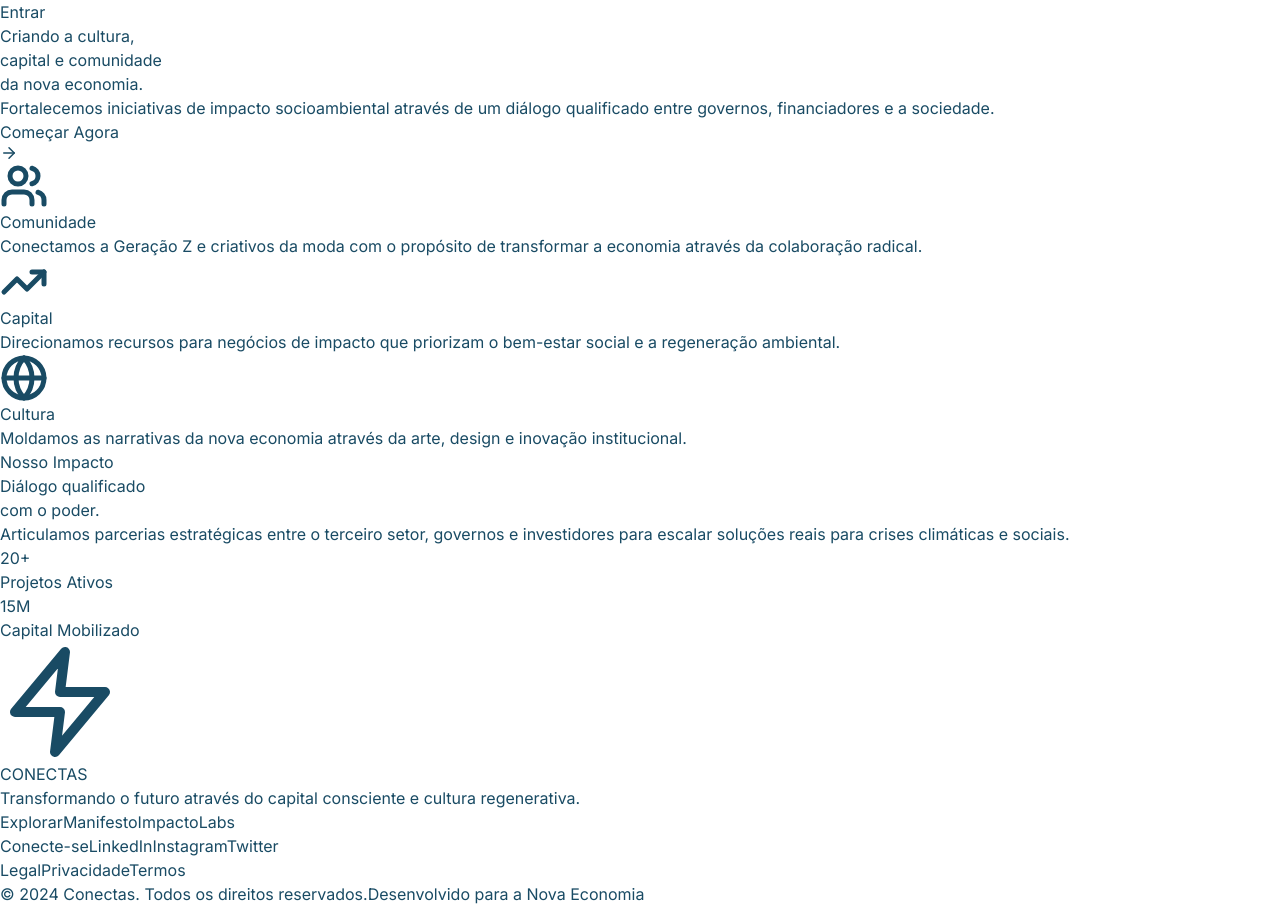
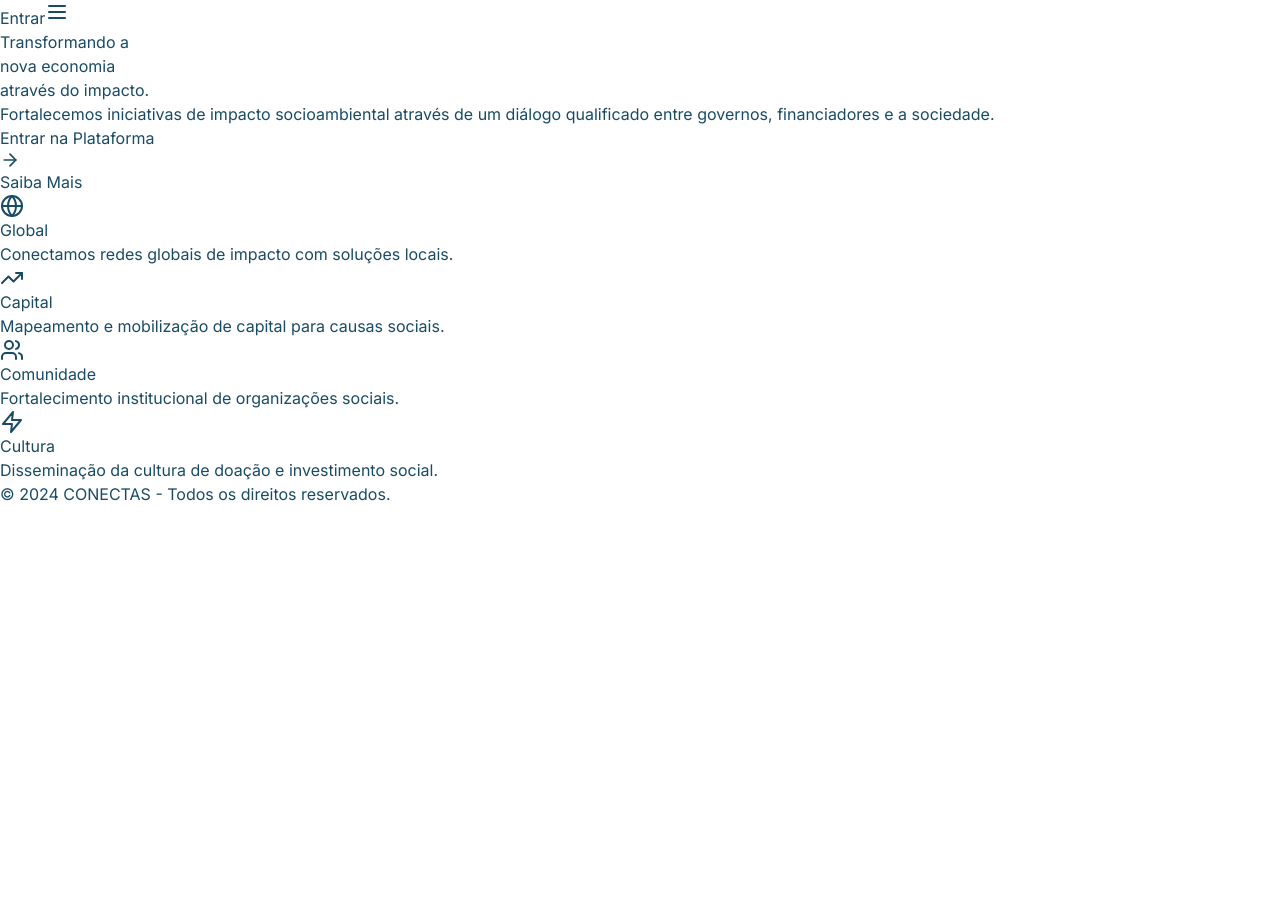
Before and after one commit to 1sbrobertoo/conectas-site, a Next.js app: page / in a window 1280 px wide. Shown: the part 348-1254 px from the top of the page. After the commit the page ends 854 px from the top, so only its background shows below. Built offline with nearby package versions, Linux system fonts and the light colour scheme.

Commit message:
Update page.tsx

```diff
--- a/app/page.tsx
+++ b/app/page.tsx
@@ -1,10 +1,13 @@
 import Link from 'next/link';
-import { ArrowRight, Globe, TrendingUp, Users, Zap } from 'lucide-react';
+import { ArrowRight, Globe, TrendingUp, Users, Zap, Menu, X } from 'lucide-react';
+import { useState } from 'react';
 
 export default function Home() {
+  const [isMenuOpen, setIsMenuOpen] = useState(false);
+
   return (
     <main className="min-h-screen bg-[#F0EEE9] font-sans text-[#939597] selection:bg-[#F5DF4D] selection:text-black">
-      {/* Sanity-inspired Navigation */}
+      {/* Navigation */}
       <nav className="fixed top-0 w-full z-[100] bg-[#F0EEE9]/80 backdrop-blur-xl border-b border-[#939597]/10">
         <div className="max-w-[1440px] mx-auto px-6 h-20 flex items-center justify-between">
           <Link href="/" className="flex items-center gap-4 group">
@@ -12,14 +15,11 @@ export default function Home() {
               src="/Conectas Logo.png"
               alt="Conectas Logo"
               className="h-10 w-auto transition-transform group-hover:scale-105"
-              onError={(e) => {
-                e.currentTarget.style.display = 'none';
-                e.currentTarget.nextElementSibling?.classList.remove('hidden');
-              }}
             />
-            <span className="hidden font-black text-2xl tracking-tighter text-[#00589B] group-hover:text-black transition-colors uppercase">CONECTAS</span>
+            <span className="hidden sm:block font-black text-2xl tracking-tighter text-[#00589B] group-hover:text-black transition-colors uppercase">CONECTAS</span>
           </Link>
 
+          {/* Desktop Links */}
           <div className="hidden lg:flex items-center gap-10 text-[11px] font-black uppercase tracking-[0.2em]">
             <Link href="#comunidade" className="hover:text-[#CF5C78] transition-colors">Comunidade</Link>
             <Link href="#capital" className="hover:text-[#F5DF4D] transition-colors">Capital</Link>
@@ -34,130 +34,102 @@ export default function Home() {
             >
               Entrar
             </Link>
+            <button className="lg:hidden" onClick={() => setIsMenuOpen(!isMenuOpen)}>
+              {isMenuOpen ? <X size={24} /> : <Menu size={24} />}
+            </button>
           </div>
         </div>
+
+        {/* Mobile Menu */}
+        {isMenuOpen && (
+          <div className="lg:hidden bg-[#F0EEE9] border-b border-[#939597]/10 px-6 py-8 flex flex-col gap-6 text-sm font-black uppercase tracking-widest animate-in fade-in slide-in-from-top-4">
+            <Link href="#comunidade" onClick={() => setIsMenuOpen(false)}>Comunidade</Link>
+            <Link href="#capital" onClick={() => setIsMenuOpen(false)}>Capital</Link>
+            <Link href="#cultura" onClick={() => setIsMenuOpen(false)}>Cultura</Link>
+            <Link href="#impacto" onClick={() => setIsMenuOpen(false)}>Impacto</Link>
+          </div>
+        )}
       </nav>
 
       {/* Hero Section */}
       <section className="pt-40 pb-20 px-6">
         <div className="max-w-[1440px] mx-auto">
-          <div className="max-w-[900px]">
-            <h1 className="text-[clamp(3rem,8vw,6rem)] leading-[0.9] font-black text-black tracking-[-0.04em] mb-12 uppercase">
-              Criando a cultura, <br />
-              <span className="text-[#00589B]">capital e comunidade</span> <br />
-              da nova economia.
+          <div className="max-w-[1000px]">
+            <h1 className="text-[clamp(3rem,8vw,7rem)] leading-[0.9] font-black text-black tracking-[-0.04em] mb-12 uppercase animate-in fade-in slide-in-from-bottom-8 duration-700">
+              Transformando a <br />
+              <span className="text-[#00589B]">nova economia</span> <br />
+              através do impacto.
             </h1>
-            <p className="text-2xl md:text-3xl leading-snug font-medium text-[#939597] max-w-[700px] mb-12">
+            <p className="text-2xl md:text-3xl leading-snug font-medium text-[#939597] max-w-[700px] mb-12 animate-in fade-in slide-in-from-bottom-12 duration-700 delay-100">
               Fortalecemos iniciativas de impacto socioambiental através de um diálogo qualificado entre governos, financiadores e a sociedade.
             </p>
-            <div className="flex flex-wrap gap-4">
-              <button className="px-8 py-4 bg-[#F5DF4D] text-black font-black uppercase tracking-widest text-sm rounded-full hover:scale-105 transition-transform flex items-center gap-2">
-                Começar Agora <ArrowRight size={18} />
-              </button>
+            <div className="flex flex-wrap gap-4 animate-in fade-in slide-in-from-bottom-16 duration-700 delay-200">
+              <Link
+                href="/login"
+                className="px-10 py-5 bg-[#F5DF4D] text-black font-black uppercase tracking-widest text-base rounded-full hover:scale-105 transition-transform flex items-center gap-3 shadow-xl"
+              >
+                Entrar na Plataforma
+                <ArrowRight size={20} />
+              </Link>
+              <Link
+                href="#saiba-mais"
+                className="px-10 py-5 border-2 border-black text-black font-black uppercase tracking-widest text-base rounded-full hover:bg-black hover:text-white transition-all flex items-center gap-3"
+              >
+                Saiba Mais
+              </Link>
             </div>
           </div>
         </div>
       </section>
 
-      {/* Grid Pillars - Sanity Style */}
-      <section className="py-20 px-6 border-t border-[#939597]/10">
-        <div className="max-w-[1440px] mx-auto grid grid-cols-1 md:grid-cols-2 lg:grid-cols-3 gap-1">
-          <div className="bg-white p-12 group hover:bg-[#F5DF4D] transition-colors duration-500">
-            <div className="mb-8 text-black group-hover:scale-110 transition-transform origin-left">
-              <Users size={48} strokeWidth={2.5} />
-            </div>
-            <h3 className="text-3xl font-black text-black uppercase mb-4">Comunidade</h3>
-            <p className="text-lg font-medium leading-relaxed group-hover:text-black/80">
-              Conectamos a Geração Z e criativos da moda com o propósito de transformar a economia através da colaboração radical.
-            </p>
-          </div>
-
-          <div className="bg-white p-12 group hover:bg-[#00A0B0] transition-colors duration-500">
-            <div className="mb-8 text-black group-hover:text-white transition-colors group-hover:scale-110 transition-transform origin-left">
-              <TrendingUp size={48} strokeWidth={2.5} />
-            </div>
-            <h3 className="text-3xl font-black text-black group-hover:text-white uppercase mb-4">Capital</h3>
-            <p className="text-lg font-medium leading-relaxed group-hover:text-white/80 transition-colors">
-              Direcionamos recursos para negócios de impacto que priorizam o bem-estar social e a regeneração ambiental.
-            </p>
-          </div>
-
-          <div className="bg-white p-12 group hover:bg-[#CF5C78] transition-colors duration-500">
-            <div className="mb-8 text-black group-hover:text-white transition-colors group-hover:scale-110 transition-transform origin-left">
-              <Globe size={48} strokeWidth={2.5} />
-            </div>
-            <h3 className="text-3xl font-black text-black group-hover:text-white uppercase mb-4">Cultura</h3>
-            <p className="text-lg font-medium leading-relaxed group-hover:text-white/80 transition-colors">
-              Moldamos as narrativas da nova economia através da arte, design e inovação institucional.
-            </p>
-          </div>
-        </div>
-      </section>
-
-      {/* Special Colors Detail Section */}
-      <section className="py-20 bg-[#939597] text-white px-6">
-        <div className="max-w-[1440px] mx-auto grid grid-cols-1 lg:grid-cols-2 gap-20 items-center">
-          <div>
-            <span className="text-[12px] font-black uppercase tracking-[0.3em] text-[#F5DF4D] mb-6 block">Nosso Impacto</span>
-            <h2 className="text-5xl md:text-7xl font-black uppercase leading-none tracking-tighter mb-8">
-              Diálogo qualificado <br /> com o poder.
-            </h2>
-            <p className="text-xl md:text-2xl text-white/80 leading-relaxed mb-10">
-              Articulamos parcerias estratégicas entre o terceiro setor, governos e investidores para escalar soluções reais para crises climáticas e sociais.
-            </p>
-            <div className="grid grid-cols-2 gap-8">
-              <div className="border-l-4 border-[#BA5B3F] pl-6 py-2">
-                <div className="text-4xl font-black mb-1">20+</div>
-                <div className="text-sm font-bold uppercase tracking-widest text-white/60">Projetos Ativos</div>
-              </div>
-              <div className="border-l-4 border-[#8F4584] pl-6 py-2">
-                <div className="text-4xl font-black mb-1">15M</div>
-                <div className="text-sm font-bold uppercase tracking-widest text-white/60">Capital Mobilizado</div>
-              </div>
-            </div>
-          </div>
-          <div className="relative">
-            <div className="aspect-[4/5] bg-black/10 rounded-2xl overflow-hidden border border-white/10 backdrop-blur-3xl flex items-center justify-center">
-               <Zap size={120} className="text-[#F5DF4D] animate-pulse" />
-            </div>
+      {/* Grid Section */}
+      <section className="py-20 px-6 bg-white/50" id="comunidade">
+        <div className="max-w-[1440px] mx-auto">
+          <div className="grid grid-cols-1 md:grid-cols-2 lg:grid-cols-4 gap-8">
+            <FeatureCard
+              icon={<Globe className="text-[#00A0B0]" />}
+              title="Global"
+              description="Conectamos redes globais de impacto com soluções locais."
+              color="border-[#00A0B0]"
+            />
+            <FeatureCard
+              icon={<TrendingUp className="text-[#F5DF4D]" />}
+              title="Capital"
+              description="Mapeamento e mobilização de capital para causas sociais."
+              color="border-[#F5DF4D]"
+            />
+            <FeatureCard
+              icon={<Users className="text-[#CF5C78]" />}
+              title="Comunidade"
+              description="Fortalecimento institucional de organizações sociais."
+              color="border-[#CF5C78]"
+            />
+            <FeatureCard
+              icon={<Zap className="text-[#8F4584]" />}
+              title="Cultura"
+              description="Disseminação da cultura de doação e investimento social."
+              color="border-[#8F4584]"
+            />
           </div>
         </div>
       </section>
 
       {/* Footer */}
-      <footer className="bg-white py-20 px-6 border-t border-[#939597]/10">
-        <div className="max-w-[1440px] mx-auto flex flex-col md:flex-row justify-between items-start gap-20">
-          <div>
-            <Link href="/" className="font-black text-3xl tracking-tighter text-black uppercase mb-8 block">CONECTAS</Link>
-            <p className="text-[#939597] max-w-[300px] font-medium">
-              Transformando o futuro através do capital consciente e cultura regenerativa.
-            </p>
-          </div>
-          <div className="grid grid-cols-2 md:grid-cols-3 gap-16">
-            <div className="flex flex-col gap-4">
-              <span className="font-black uppercase text-[11px] tracking-widest text-black">Explorar</span>
-              <Link href="#" className="text-sm hover:text-black">Manifesto</Link>
-              <Link href="#" className="text-sm hover:text-black">Impacto</Link>
-              <Link href="#" className="text-sm hover:text-black">Labs</Link>
-            </div>
-            <div className="flex flex-col gap-4">
-              <span className="font-black uppercase text-[11px] tracking-widest text-black">Conecte-se</span>
-              <Link href="#" className="text-sm hover:text-black">LinkedIn</Link>
-              <Link href="#" className="text-sm hover:text-black">Instagram</Link>
-              <Link href="#" className="text-sm hover:text-black">Twitter</Link>
-            </div>
-            <div className="flex flex-col gap-4">
-              <span className="font-black uppercase text-[11px] tracking-widest text-black">Legal</span>
-              <Link href="#" className="text-sm hover:text-black">Privacidade</Link>
-              <Link href="#" className="text-sm hover:text-black">Termos</Link>
-            </div>
-          </div>
-        </div>
-        <div className="max-w-[1440px] mx-auto mt-20 pt-10 border-t border-[#939597]/10 text-[10px] font-bold uppercase tracking-widest flex justify-between">
-          <span>© 2024 Conectas. Todos os direitos reservados.</span>
-          <span className="text-[#BA5B3F]">Desenvolvido para a Nova Economia</span>
-        </div>
+      <footer className="py-10 border-t border-[#939597]/10 text-center text-[10px] font-black uppercase tracking-widest">
+        <p>© 2024 CONECTAS - Todos os direitos reservados.</p>
       </footer>
     </main>
   );
 }
+
+function FeatureCard({ icon, title, description, color }: { icon: any, title: string, description: string, color: string }) {
+  return (
+    <div className={`p-8 bg-white border-b-4 ${color} rounded-2xl hover:shadow-2xl transition-all hover:-translate-y-2 group`}>
+      <div className="mb-6 p-4 bg-[#F0EEE9] w-fit rounded-xl group-hover:scale-110 transition-transform">
+        {icon}
+      </div>
+      <h3 className="text-xl font-black text-black mb-4 uppercase">{title}</h3>
+      <p className="text-sm leading-relaxed">{description}</p>
+    </div>
+  );
+}
```
